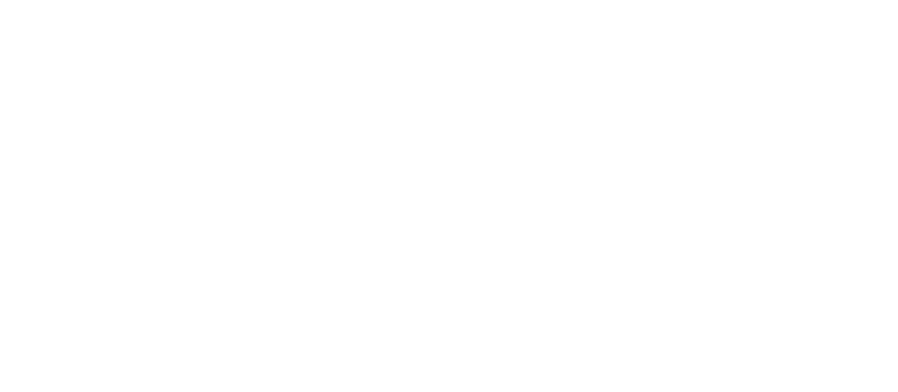
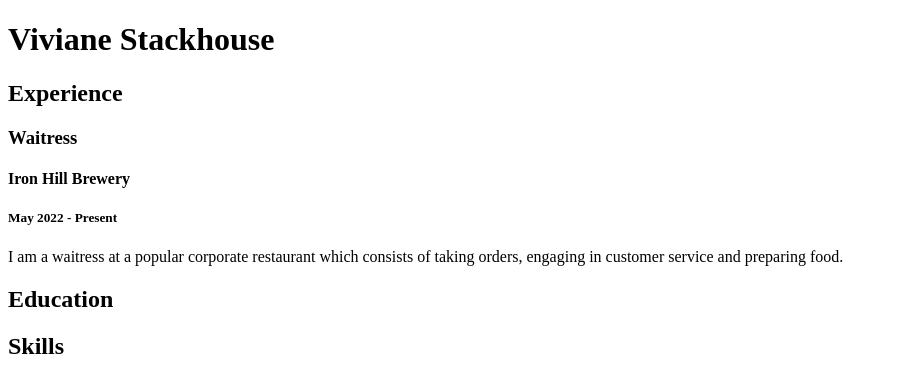
Before and after one commit to vstackho/vivi-stackhouse-352, a plain HTML site: page resume.html in a window 1280 px wide. Shown: the whole page, without its empty margins (0-898 px from the left). Drawn offline with Linux system fonts and the light colour scheme.

Commit message:
resume change.html

```diff
--- a/resume.html
+++ b/resume.html
@@ -5,6 +5,15 @@
         </head>
 
         <body>
+            <h1>Viviane Stackhouse</h1>
+            <h2>Experience</h2>
+            <h3>Waitress</h3>
+            <h4>Iron Hill Brewery</h4>
+            <h5>May 2022 - Present</h5>
+I am a waitress at a popular corporate restaurant which consists of taking orders, engaging in customer service and preparing food.
+
+            <h2>Education</h2>
+            <h2>Skills</h2>
         </body>
 
 </html>
```
Also changed, not shown: 1 other file.
